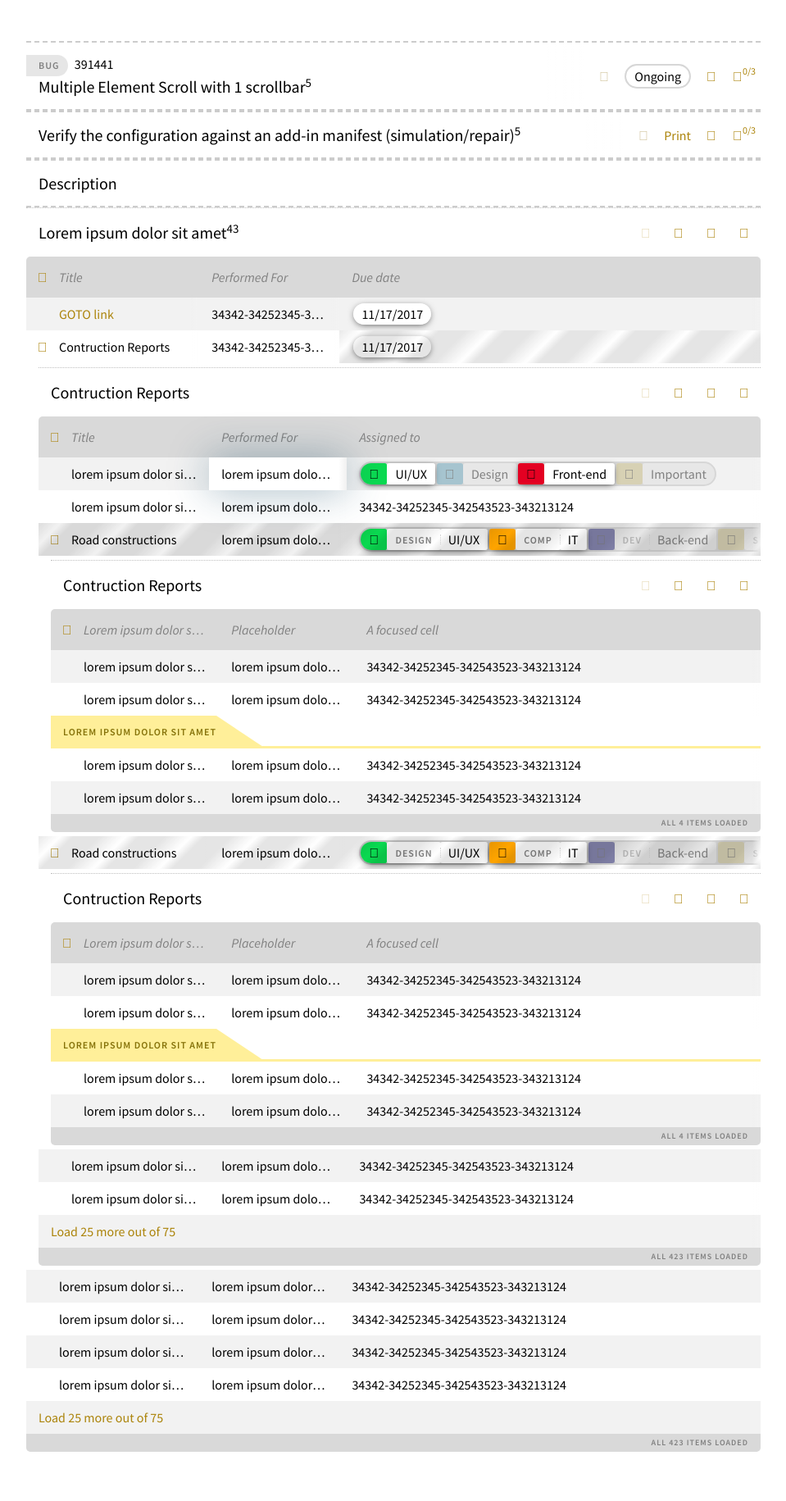
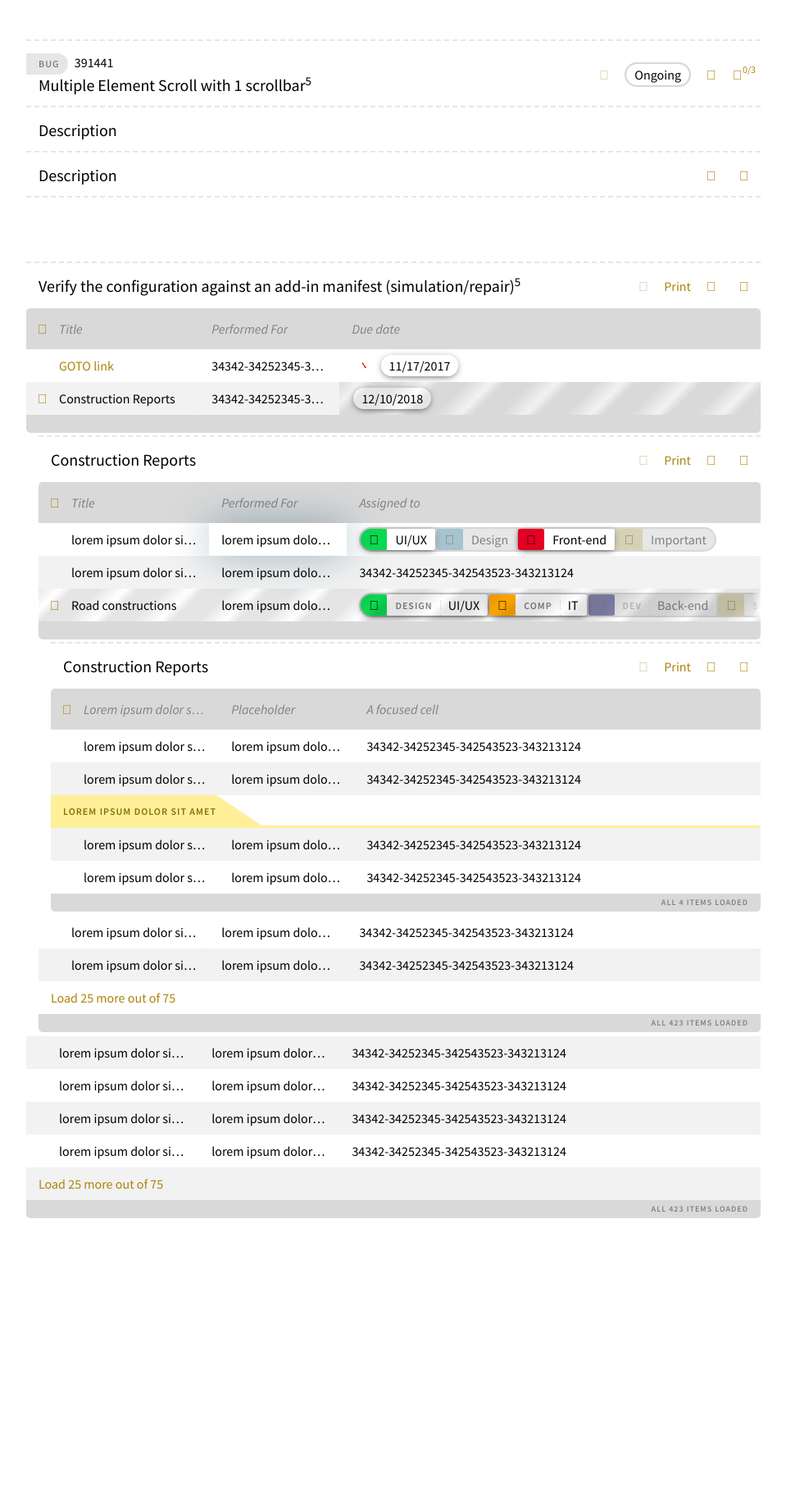
Before and after one commit to lordblendi/tracker-mockup, a Jekyll site: the page built from pages/itembox.html, in a window 1280 px wide. Shown: the whole page at 82% size, without its empty margins (160-1119 px from the left). Built offline with Jekyll 4.4.1, drawn with Linux system fonts in a browser that asks for light colours; nearby versions of some CDN libraries; some web fonts are replaced; comment, search, counter and statistics services are not loaded; after the commit the page ends 1780 px from its top, so only the background shows below that.

Commit message:
update headers

```diff
--- a/_includes/blocks/itembox.html
+++ b/_includes/blocks/itembox.html
@@ -1,6 +1,3 @@
-
-
-
 <header class="header header--item">
   <div class="header__title">
     <div class="header__type header__type--bug">
@@ -29,13 +26,7 @@
 
 <header class="header header--section">
   <div class="header__title">
-    <h2>Verify the configuration against an add-in manifest (simulation/repair)<sup>5</sup></h2>
-  </div>
-  <div class="header__actions">
-    <div class="action disabled"></div>
-    <div class="action">Print</div>
-    <div class="action"></div>
-    <div class="action"><sup>0/3</sup></div>
+    <h2>Description</h2>
   </div>
 </header>
 
@@ -43,41 +34,29 @@
   <div class="header__title">
     <h2>Description</h2>
   </div>
+
+  <div class="header__actions">
+    <div class="action"></div>
+    <div class="action"></div>
+  </div>
 </header>
 
+<br><br><br><br>
 
+<header class="header header--table">
+  <div class="header__title">
+    <h2>Verify the configuration against an add-in manifest (simulation/repair)<sup>5</sup></h2>
+  </div>
+  <div class="header__actions">
+    <div class="action disabled"></div>
+    <div class="action">Print</div>
+    <div class="action"></div>
+    <div class="action JS_has-popup" data-popid="#multiSelector-columnpicker"></div>
+  </div>
+</header>
 
 <div class="itemBox">
-
-  <ul class="itemBox__row itemBox__row--h1">
-    <li class="itemBox__cell flex-grow-1">
-      <div class="itemBox__cellInner">
-        <h2 class="ellipsis">Lorem ipsum dolor sit amet<sup>43</sup></h2>
-      </div>
-    </li>
-    <li class="itemBox__cell flex-grow-0 itemBox__cell--action">
-      <div class="itemBox__cellInner">
-        <div class="itemBox__action itemBox__action--disabled" title="refresh"></div>
-      </div>
-    </li>
-    <li class="itemBox__cell flex-grow-0 itemBox__cell--action">
-      <div class="itemBox__cellInner">
-        <div class="itemBox__action" title="add"></div>
-      </div>
-    </li>
-    <li class="itemBox__cell flex-grow-0 itemBox__cell--action">
-      <div class="itemBox__cellInner">
-        <div class="itemBox__action" title="link"></div>
-      </div>
-    </li>
-    <li class="itemBox__cell flex-grow-0 itemBox__cell--action JS_has-popup" data-popid="#multiSelector-columnpicker">
-      <div class="itemBox__cellInner">
-        <div class="itemBox__action" title="arrange columns"></div>
-      </div>
-    </li>
-  </ul>
-
-  <ul class="itemBox__row itemBox__row--h2">
+  <ul class="itemBox__row itemBox__row--thead">
     <li class="itemBox__cell flex-grow-0 itemBox__cell--action JS_expand">
       <div class="itemBox__cellInner">
         <div class="itemBox__action"></div>
@@ -106,8 +85,10 @@
     <li class="itemBox__cell">
       <div class="itemBox__cellInner">34342-34252345-342543523-343213124</div>
     </li>
-    <li class="itemBox__cell flex-grow-3 JS_has-popup" data-popid="#multiSelector-single">
+    <li class="itemBox__cell flex-grow-3">
       <div class="itemBox__cellInner">
+
+        <div class="itemBox__action itemBox__action--secondary itemBox__action--inline JS_has-popup" data-popid="#multiSelector-error">܌</div>
 
         <div class="selector selector--singleselect">
           <div class="selector__item selector__item--selected">
@@ -128,7 +109,7 @@
       </div>
     </li>
     <li class="itemBox__cell">
-      <div class="itemBox__cellInner">Contruction Reports</div>
+      <div class="itemBox__cellInner">Construction Reports</div>
     </li>
     <li class="itemBox__cell">
       <div class="itemBox__cellInner">34342-34252345-342543523-343213124</div>
@@ -139,7 +120,7 @@
         <div class="selector selector--singleselect">
           <div class="selector__item selector__item--selected">
             <div class="selector__block">
-              <span class="selector__blockPart selector__blockPart--field">11/17/2017</span>
+              <span class="selector__blockPart selector__blockPart--field">12/10/2018</span>
             </div>
           </div>
         </div>
@@ -148,36 +129,25 @@
     </li>
   </ul>
 
-  <div class="itemBox animate--fadein JS_itemBox--children">
-    <ul class="itemBox__row itemBox__row--h1">
+  <ul class="itemBox__row itemBox__row--tfoot">
     <li class="itemBox__cell">
-        <div class="itemBox__cellInner">
-          <h2 class="ellipsis">Contruction Reports</h2>
-        </div>
-      </li>
-      <li class="itemBox__cell flex-grow-0 itemBox__cell--action">
-        <div class="itemBox__cellInner">
-          <div class="itemBox__action itemBox__action--disabled"></div>
-        </div>
-      </li>
-      <li class="itemBox__cell flex-grow-0 itemBox__cell--action">
-        <div class="itemBox__cellInner">
-          <div class="itemBox__action"></div>
-        </div>
-      </li>
-      <li class="itemBox__cell flex-grow-0 itemBox__cell--action">
-        <div class="itemBox__cellInner">
-          <div class="itemBox__action"></div>
-        </div>
-      </li>
-      <li class="itemBox__cell flex-grow-0 itemBox__cell--action JS_has-popup" data-popid="#multiSelector-columnpicker">
-        <div class="itemBox__cellInner">
-          <div class="itemBox__action"></div>
-        </div>
     </li>
   </ul>
 
-    <ul class="itemBox__row itemBox__row--h2">
+  <div class="itemBox animate--fadein JS_itemBox--children">
+    <header class="header header--table">
+      <div class="header__title">
+        <h2>Construction Reports</h2>
+      </div>
+      <div class="header__actions">
+        <div class="action disabled"></div>
+        <div class="action">Print</div>
+        <div class="action"></div>
+        <div class="action JS_has-popup" data-popid="#multiSelector-columnpicker"></div>
+      </div>
+    </header>
+
+    <ul class="itemBox__row itemBox__row--thead">
       <li class="itemBox__cell flex-grow-0 itemBox__cell--action JS_expand">
         <div class="itemBox__cellInner">
           <div class="itemBox__action"></div>
@@ -240,8 +210,9 @@
         </div>
       </li>
     </ul>
+
     {% include blocks/itembox-row.html %}
-    {% for i in (1..2) %}
+
     <ul class="itemBox__row itemBox__row--item animate--loading">
       <li class="itemBox__cell flex-grow-0 itemBox__cell--action JS_expand">
         <div class="itemBox__cellInner">
@@ -298,36 +269,25 @@
         </div>
       </li>
     </ul>
-      <div class="itemBox JS_itemBox--children">
-      <ul class="itemBox__row itemBox__row--h1">
+    <ul class="itemBox__row itemBox__row--tfoot">
       <li class="itemBox__cell">
-          <div class="itemBox__cellInner">
-            <h2 class="ellipsis">Contruction Reports</h2>
-          </div>
-        </li>
-        <li class="itemBox__cell flex-grow-0 itemBox__cell--action">
-          <div class="itemBox__cellInner">
-            <div class="itemBox__action itemBox__action--disabled"></div>
-          </div>
-        </li>
-        <li class="itemBox__cell flex-grow-0 itemBox__cell--action">
-          <div class="itemBox__cellInner">
-            <div class="itemBox__action"></div>
-          </div>
-        </li>
-        <li class="itemBox__cell flex-grow-0 itemBox__cell--action">
-          <div class="itemBox__cellInner">
-            <div class="itemBox__action"></div>
-          </div>
-        </li>
-        <li class="itemBox__cell flex-grow-0 itemBox__cell--action JS_has-popup" data-popid="#multiSelector-columnpicker">
-          <div class="itemBox__cellInner">
-            <div class="itemBox__action"></div>
-          </div>
       </li>
     </ul>
 
-      <ul class="itemBox__row itemBox__row--h2">
+    <div class="itemBox JS_itemBox--children">
+      <header class="header header--table">
+        <div class="header__title">
+          <h2>Construction Reports</h2>
+        </div>
+        <div class="header__actions">
+          <div class="action disabled"></div>
+          <div class="action">Print</div>
+          <div class="action"></div>
+          <div class="action JS_has-popup" data-popid="#multiSelector-columnpicker"></div>
+        </div>
+      </header>
+
+      <ul class="itemBox__row itemBox__row--thead">
         <li class="itemBox__cell flex-grow-0 itemBox__cell--action JS_expand">
           <div class="itemBox__cellInner">
             <div class="itemBox__action"></div>
@@ -356,19 +316,18 @@
       {% include blocks/itembox-row.html %}
       {% include blocks/itembox-row.html %}
 
-      <ul class="itemBox__row itemBox__row--foot">
+      <ul class="itemBox__row itemBox__row--tfoot">
         <li class="itemBox__cell">
           <div class="itemBox__cellInner font--xs">All <span>4</span> items loaded</div>
         </li>
       </ul>
     </div><!-- /.itemBox -->
-    {% endfor %}
 
     {% include blocks/itembox-row.html %}
     {% include blocks/itembox-row.html %}
     {% include blocks/popup/ms-load-more.html %}
 
-    <ul class="itemBox__row itemBox__row--foot">
+    <ul class="itemBox__row itemBox__row--tfoot">
       <li class="itemBox__cell">
         <div class="itemBox__cellInner font--xs">All <span>423</span> items loaded</div>
       </li>
@@ -381,7 +340,7 @@
   {% include blocks/itembox-row.html %}
   {% include blocks/popup/ms-load-more.html %}
 
-  <ul class="itemBox__row itemBox__row--foot">
+  <ul class="itemBox__row itemBox__row--tfoot">
     <li class="itemBox__cell">
       <div class="itemBox__cellInner font--xs">All <span>423</span> items loaded</div>
     </li>
@@ -393,23 +352,14 @@
 
 {% include popups/multiSelector-columnpicker.html %}
 
-<div class="multiSelector" id="multiSelector-single">
-  <div class="itemBox JS_itemBox">
-    <ul class="itemBox__row">
-      <li class="itemBox__cell">
-        <div class="itemBox__cellInner">
-          <input type="search" class="JS_filterInput" placeholder="filter through items">
-        </div>
-      </li>
-    </ul>
-  </div>
+<div class="multiSelector" id="multiSelector-error">
   <div class="itemBox">
     <ul class="itemBox__row itemBox__row--custom">
       <li class="itemBox__cell">
         <div class="itemBox__cellInner">
 
-          <div class="note note--info">
-            <p>Choose a date to finish this item.</p>
+          <div class="note note--error">
+            <p>Due date must be somewhere in the future.</p>
           </div>
 
         </div>
--- a/_includes/popups/multiSelector-columnpicker.html
+++ b/_includes/popups/multiSelector-columnpicker.html
@@ -10,35 +10,29 @@
     </ul>
   </div>
 
-  <div class="itemBox JS_itemBox">
-    <ul class="itemBox__row itemBox__row--item JS_selectionTitle">
-      <li class="itemBox__cell itemBox__cell--action JS_toggle">
+  <div class="itemBox">
+    <ul class="itemBox__row itemBox__row--item itemBox__row--action">
+      <li class="itemBox__cell itemBox__cell--action">
         <div class="itemBox__cellInner">
-          <div class="itemBox__action"> Suggested</div>
-        </div>
-      </li>
-      <li class="itemBox__cell flex-grow-0 itemBox__cell--action JS_itemBox__cell--remove JS_itemBox__cell--removeAll JS_itemBox__action">
-        <div class="itemBox__cellInner">
-          <div class="itemBox__action itemBox__action--secondary JS_itemBox__action--removeAll JS_itemBox__action--removeAllSelected"></div>
+          <div class="itemBox__action">Reset all</div>
         </div>
       </li>
     </ul>
-
-    <div class="itemBox JS_itemBox--children JS_selectionChildren">
-      <ul class="itemBox__row itemBox__row--item itemBox__row--action JS_filterableCell ">
+    <ul class="itemBox__row itemBox__row--item itemBox__row--action">
       <li class="itemBox__cell JS_textAction">
         <div class="itemBox__cellInner JS_text">
           <div class="itemBox__value">Suggested item</div>
         </div>
       </li>
       <li class="itemBox__cell flex-grow-0 itemBox__cell--action  JS_itemBox__cell--add JS_itemBox__action">
-          <div class="itemBox__cellInner itemBox__cellInner--action">
+        <div class="itemBox__cellInner">
           <div class="itemBox__action JS_itemBox__action--add"></div>
         </div>
       </li>
     </ul>
   </div><!-- /.itemBox -->
 
+  <div class="itemBox JS_itemBox">
     <ul class="itemBox__row itemBox__row--item JS_selectionTitle">
       <li class="itemBox__cell itemBox__cell--action JS_toggle">
         <div class="itemBox__cellInner">
@@ -67,7 +61,7 @@
               </div>
             </li>
             <li class="itemBox__cell flex-grow-0 itemBox__cell--action  JS_itemBox__cell--remove JS_itemBox__action">
-              <div class="itemBox__cellInner itemBox__cellInner--action">
+              <div class="itemBox__cellInner">
                 <div class="itemBox__action itemBox__action--secondary JS_itemBox__action--remove"></div>
               </div>
             </li>
--- a/sass/components/header.scss
+++ b/sass/components/header.scss
@@ -4,9 +4,27 @@
 .header {
   position: relative;
   background-color: #FFF;
-  border-top: 2px dashed #CCC;
-  border-bottom: 2px dashed #CCC;
   padding: 15px;
+
+  &::before {
+    content: '';
+    position: absolute;
+    top: -2px;
+    left: 0;
+    border-top: 2px dashed #E6E6E6;
+    width: 100%;
+    z-index: 3;
+  }
+
+  &::after {
+    content: '';
+    position: absolute;
+    bottom: 0px;
+    left: 0;
+    border-bottom: 2px dashed #E6E6E6;
+    width: 100%;
+    z-index: 3;
+  }
 
   &__type {
     display: inline-block;
@@ -67,4 +85,10 @@
   &--section {
 
   }
+
+  &--table {
+    &::after {
+      display: none;
+    }
+  }
 }
--- a/sass/components/itembox.scss
+++ b/sass/components/itembox.scss
@@ -15,7 +15,7 @@
     background-color: #FFF;
     height: 40px;
     line-height: 30px;
-
+/*
     &--h1 {
       background-color: #FFF;
       border-top: 1px dotted #BFBFBF;
@@ -48,8 +48,8 @@
         }
       }
     }
-
-    &--h2 {
+*/
+    &--thead {
       background: #d9d9d9;
       color: #808080;
       height: 50px;
@@ -214,7 +214,7 @@
       }
     }
 
-    &--foot {
+    &--tfoot {
       height: 22px;
       line-height: 12px;
       background: #d9d9d9;
@@ -301,8 +301,15 @@
     -webkit-backface-visibility: hidden;
     backface-visibility: hidden;
 
+
     &:hover {
       transform: translateY(-2px);
+    }
+
+    &--inline {
+      display: inline-block;
+      min-width: 30px;
+      text-align: center;
     }
 
     &--disabled {
```
Also changed, not shown: _includes/popups/ms-error.html (added, +17 -0 lines), _includes/popups/ms-tooltip.html (added, +17 -0 lines), pages/selectors.html (+4 -4 lines). Lines whose indentation alone changed are shown as unchanged.
